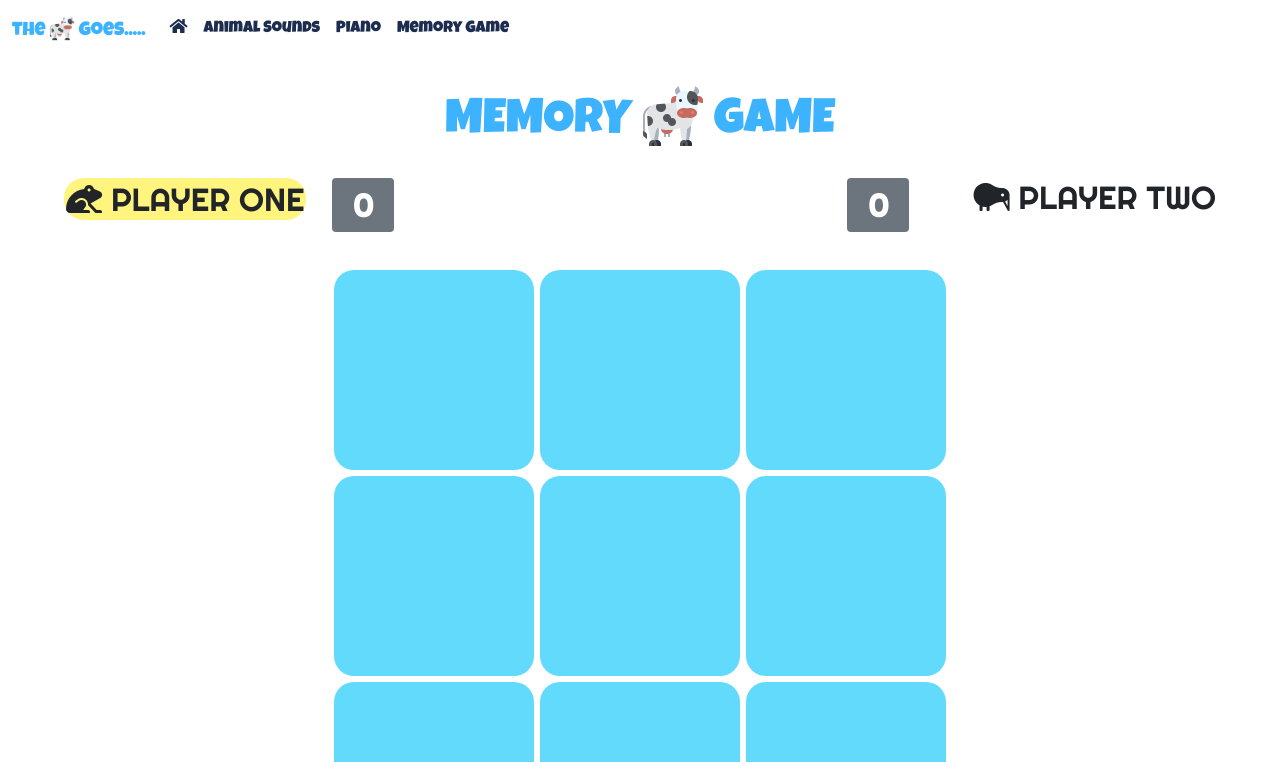
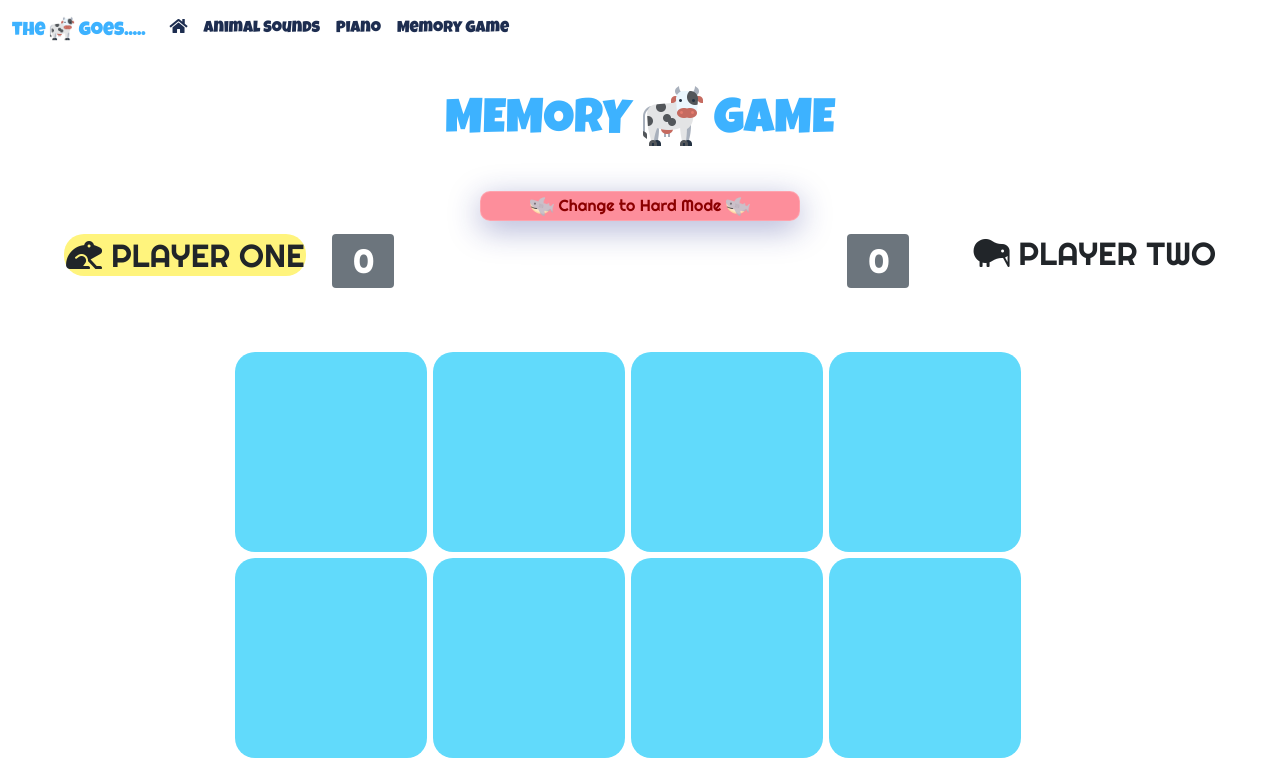
Before and after one commit to kchasepdx/thecowgoes, a React (Create React App) app: page /game in a window 1280 px wide. Shown: the top 762 px of the page. Built offline with nearby package versions, Linux system fonts and the light colour scheme.

Commit message:
add difficulty levels to game

```diff
--- a/src/App.css
+++ b/src/App.css
@@ -172,19 +172,58 @@ nav {
   }
 }
 
-/* GAME */
+/* MEMORY GAME */
 
+.mode-btn {
+  width: 8%;
+}
+#mode-btn-hard {
+  background: rgba(250, 6, 35, 0.45);
+  box-shadow: 0 8px 32px 0 rgba(31, 38, 135, 0.37);
+  backdrop-filter: blur(4px);
+  -webkit-backdrop-filter: blur(4px);
+  border-radius: 10px;
+  border: 1px solid rgba(255, 255, 255, 0.18);
+  width: 25vw;
+  font-family: "Righteous", cursive;
+  color: darkred;
+  margin: 1%;
+}
+
+#mode-btn-med {
+  background: rgba(150, 245, 46, 0.45);
+  box-shadow: 0 8px 32px 0 rgba(31, 38, 135, 0.37);
+  backdrop-filter: blur(4px);
+  -webkit-backdrop-filter: blur(4px);
+  border-radius: 10px;
+  border: 1px solid rgba(255, 255, 255, 0.18);
+  width: 25vw;
+  font-family: "Righteous", cursive;
+  color: darkgreen;
+  margin: 1%;
+}
+
+.game-card-hard {
+  background-color: #61dafb;
+  width: 10vw;
+  height: 18vh;
+  padding: 1px 6px;
+  margin: 3px;
+  border-radius: 20px;
+  border: none;
+}
 .game-card {
   background-color: #61dafb;
-  width: 200px;
-  height: 200px;
+  width: 15vw;
+  height: 25vh;
   padding: 1px 6px;
   margin: 3px;
   border-radius: 20px;
   border: none;
 }
 
-.game-card:hover {
+.game-card:hover,
+.game-card-hard:hover {
   background-color: #e4bad4;
 }
 .placeholder-div {
@@ -248,7 +287,7 @@ nav {
 
 .animal-container-game {
   margin: 5% auto;
-  padding: 4% 20%;
+  padding: 4% 15%;
 }
 
 /* GAME- IPHONE */
@@ -267,6 +306,20 @@ nav {
   .animal-container-game {
     margin: 5% auto;
     padding: 4% 5%;
+  }
+  #mode-btn-med {
+    width: 70vw;
+    margin: 2%;
+  }
+  #mode-btn-hard {
+    width: 70vw;
+    margin: 2%;
+  }
+  .game-card-hard {
+    width: 15vw;
+    height: 12vh;
+  }
+  .game-card-med {
   }
 }
 
--- a/src/Memory.js
+++ b/src/Memory.js
@@ -1,18 +1,24 @@
 import React, { useEffect, useState } from "react";
 
 import cowCartoon from "./pics/cow.png";
+import bunny from "./pics/bunny.png";
+import shark from "./pics/shark.png";
+
 import Media from "./media";
 
 function Memory() {
   const [clicked, setClicked] = useState({ choiceOne: "", choiceTwo: "" });
   const arrSix = Media.animals.slice(0, 6);
   const arrTwelve = arrSix.concat(arrSix);
+  const arrFifteen = Media.animals.slice(0, 15);
+  const arrThirty = arrFifteen.concat(arrFifteen);
   const [gameArray, setGameArray] = useState("");
   const [clear, setClear] = useState(["animal"]);
   const [turn, setTurn] = useState(true);
   const [playerOneScore, setPlayerOneScore] = useState(0);
   const [playerTwoScore, setPlayerTwoScore] = useState(0);
   const [modal, setModal] = useState(0);
+  const [difficulty, setDifficulty] = useState("medium");
 
   function shuffle(array) {
     for (var i = array.length - 1; i >= 0; i--) {
@@ -22,8 +28,24 @@ function Memory() {
     return array;
   }
 
+  // change difficulty
   useEffect(() => {
+    if (difficulty === "medium") {
       setGameArray(shuffle(arrTwelve));
+    } else if (difficulty === "hard") {
+      setGameArray(shuffle(arrThirty));
+    }
+    // eslint-disable-next-line react-hooks/exhaustive-deps
+  }, [difficulty]);
+
+  // Reset Game
+  useEffect(() => {
+    if (difficulty === "medium") {
+      setGameArray(shuffle(arrTwelve));
+    } else {
+      setGameArray(shuffle(arrThirty));
+    }
+
     setClear(["animal"]);
     setClicked({ choiceOne: "", choiceTwo: "" }, console.log("turn change"));
     setPlayerOneScore(0);
@@ -31,6 +53,7 @@ function Memory() {
     // eslint-disable-next-line react-hooks/exhaustive-deps
   }, []);
 
+  // Get Winner or Change Turn
   useEffect(() => {
     console.log("useEffect Triggered");
     let totalScore = playerOneScore + playerTwoScore;
@@ -42,7 +65,11 @@ function Memory() {
       } else {
         setModal(3);
       }
+      if (difficulty === "medium") {
         setGameArray(shuffle(arrTwelve));
+      } else {
+        setGameArray(shuffle(arrThirty));
+      }
       setClear(["animal"]);
       setClicked({ choiceOne: "", choiceTwo: "" }, console.log("turn change"));
       setPlayerOneScore(0);
@@ -59,6 +86,7 @@ function Memory() {
     // eslint-disable-next-line react-hooks/exhaustive-deps
   }, [turn]);
 
+  // check choices for match
   function checkChoices(id, name) {
     console.log("checking");
 
@@ -132,6 +160,19 @@ function Memory() {
           </span>{" "}
           GAME
         </h1>
+        {difficulty === "medium" && (
+          <button id="mode-btn-hard" onClick={() => setDifficulty("hard")}>
+            <img className="mode-btn" src={shark} alt="shark" /> Change to Hard
+            Mode <img className="mode-btn" src={shark} alt="shark" />
+          </button>
+        )}
+        {difficulty === "hard" && (
+          <button id="mode-btn-med" onClick={() => setDifficulty("medium")}>
+            <img className="mode-btn" src={bunny} alt="bunny" /> Change to Easy
+            Mode <img className="mode-btn" src={bunny} alt="bunny" />
+          </button>
+        )}
+
         <div>
           <h2 className={`player-one ${turn && "highlight-player"}`}>
             <i className="fas fa-frog"></i> PLAYER ONE
@@ -183,9 +224,11 @@ function Memory() {
         </>
       ) : null}
 
-      {/* Body */}
+      {/* Cards */}
+
       {modal === 0 ? (
         <div className="animal-container-game container-fluid">
+          <div className="row">
             <div className="row">
               <div className="col">
                 {gameArray &&
@@ -194,9 +237,20 @@ function Memory() {
                       onClick={(event) => handleClick(event)}
                       id={index}
                       name={x.name}
-                    className={`game-card ${
-                      clear.includes(x.name) ? "delete" : null
-                    }`}
+                      className={
+                        clear.includes(x.name) & (difficulty === "medium")
+                          ? "delete game-card"
+                          : clear.includes(x.name) & (difficulty === "hard")
+                          ? "delete game-card-hard"
+                          : difficulty === "medium"
+                          ? "game-card"
+                          : difficulty === "hard"
+                          ? "game-card-hard"
+                          : null
+                      }
+                      // className={`game-card ${
+                      //   clear.includes(x.name) ? "delete" : null
+                      // }`}
                       key={index}
                       disabled={clear.includes(x.name) ? true : false}
                     >
@@ -225,6 +279,7 @@ function Memory() {
               </div>
             </div>
           </div>
+        </div>
       ) : null}
     </div>
   );
```
Also changed, not shown: src/pics/bunny.png (added), src/pics/shark.png (added). Lines whose indentation alone changed are shown as unchanged.
